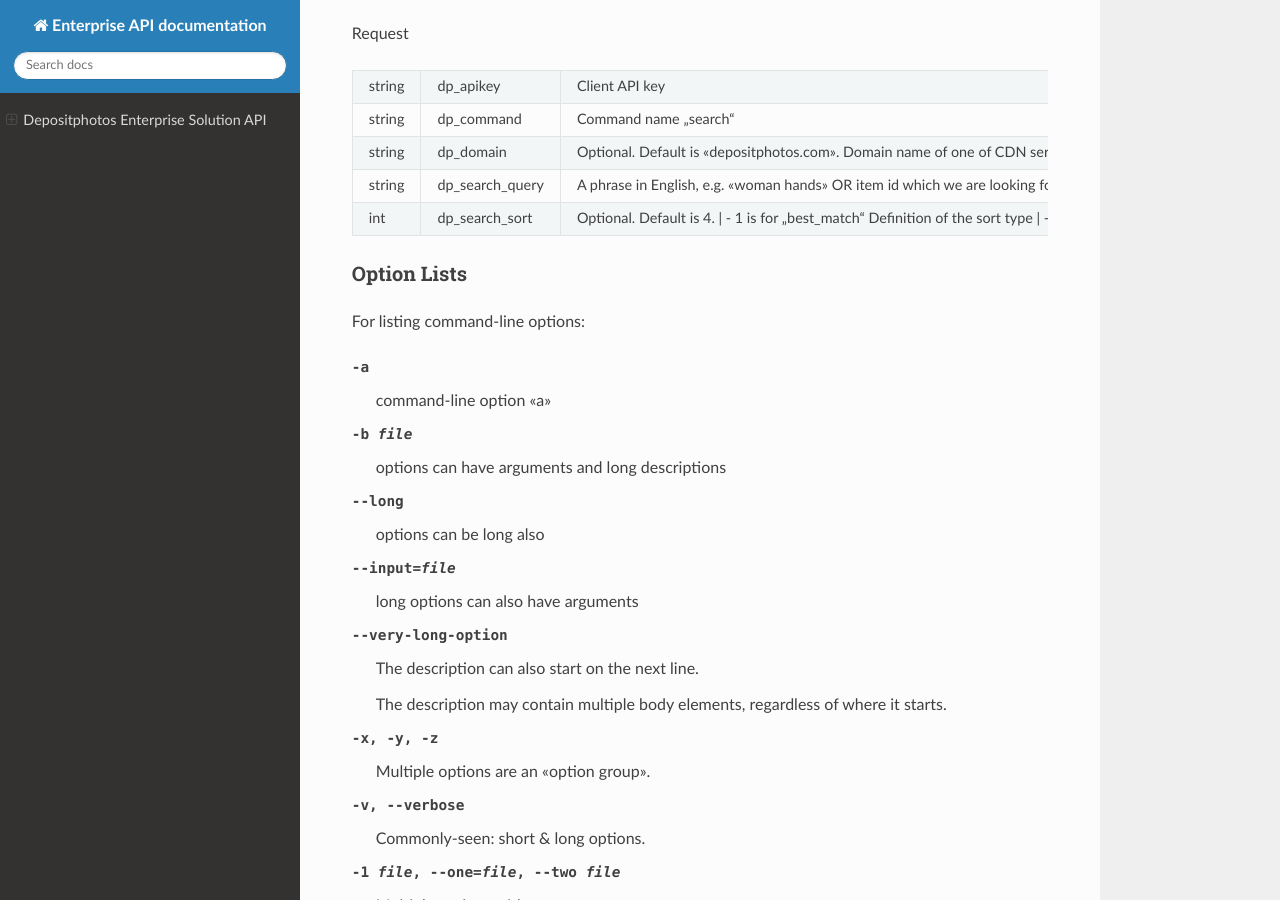
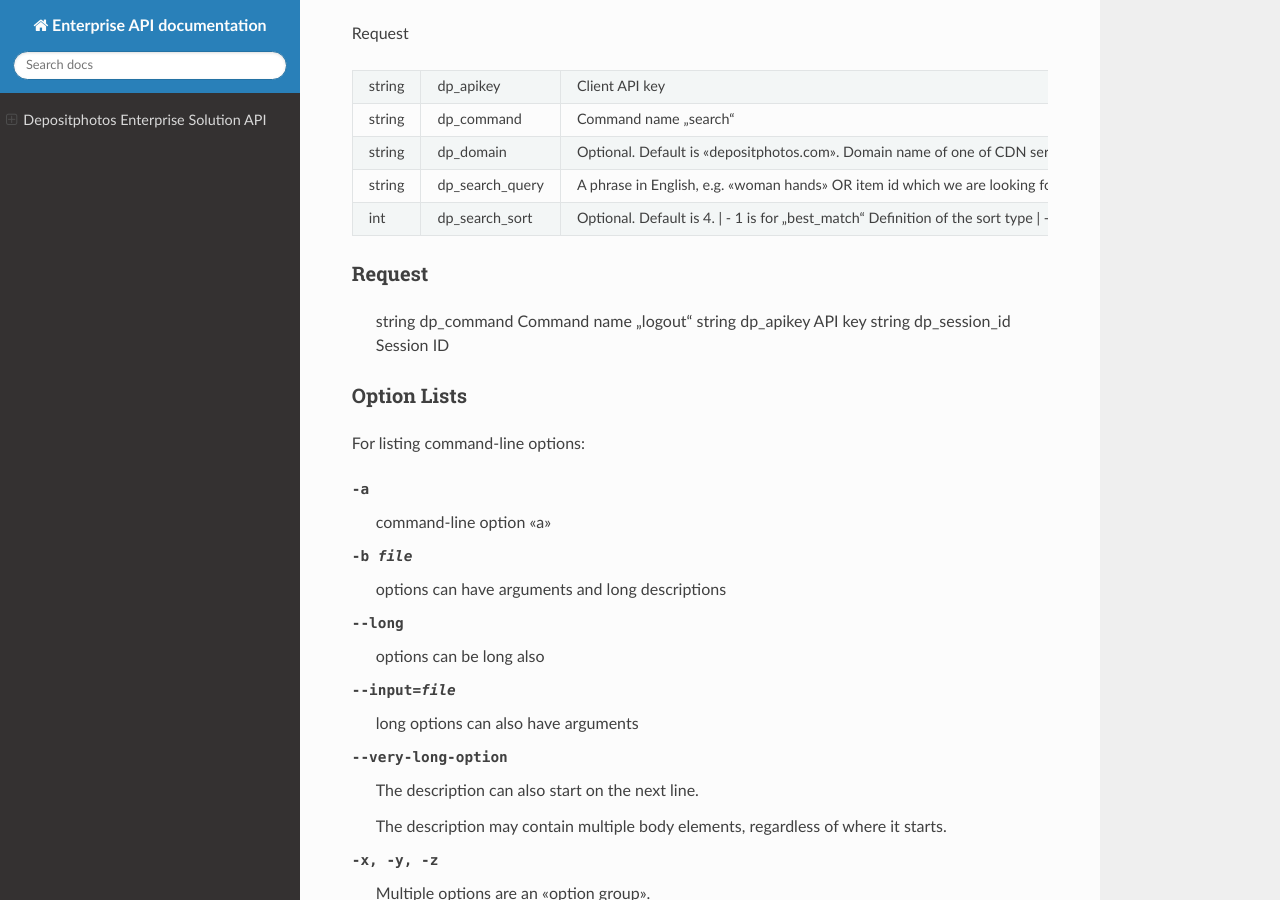
Before and after one commit to eslusarenko/enterprise-api-doc, a Sphinx documentation site: the page built from docs/index.rst, in a window 1280 px wide and 900 px high, scrolled down 3482 px. Built offline with Sphinx 7.4.7 and the Read the Docs theme 2.0.0, drawn with Linux system fonts in a browser that asks for light colours.

```diff
--- a/docs/index.rst
+++ b/docs/index.rst
@@ -187,6 +187,15 @@
 |         |                 | 1, 4, 5 and 6 sort type.             |                          |
 +---------+-----------------+-----------------------------------------------------------------+
 
+
+
+
+Request
+------------
+
+	string dp_command    		Command name 'logout'
+	string dp_apikey 			API key
+	string dp_session_id 		Session ID
 
 
 
```
